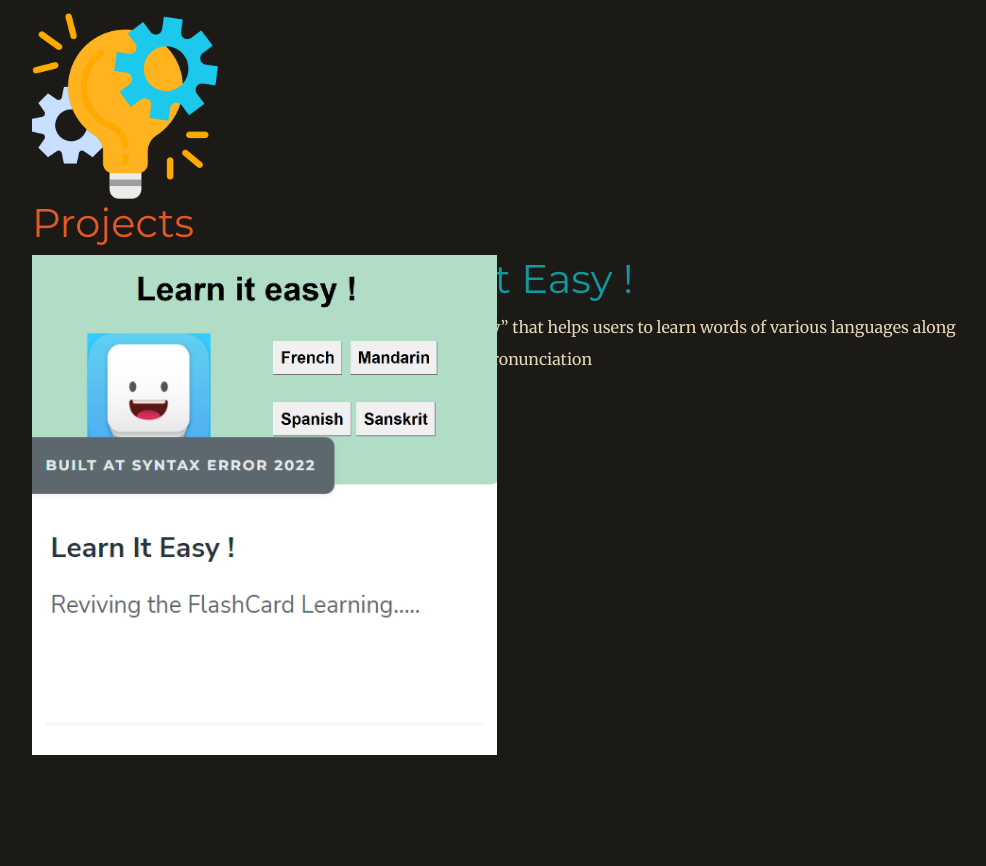
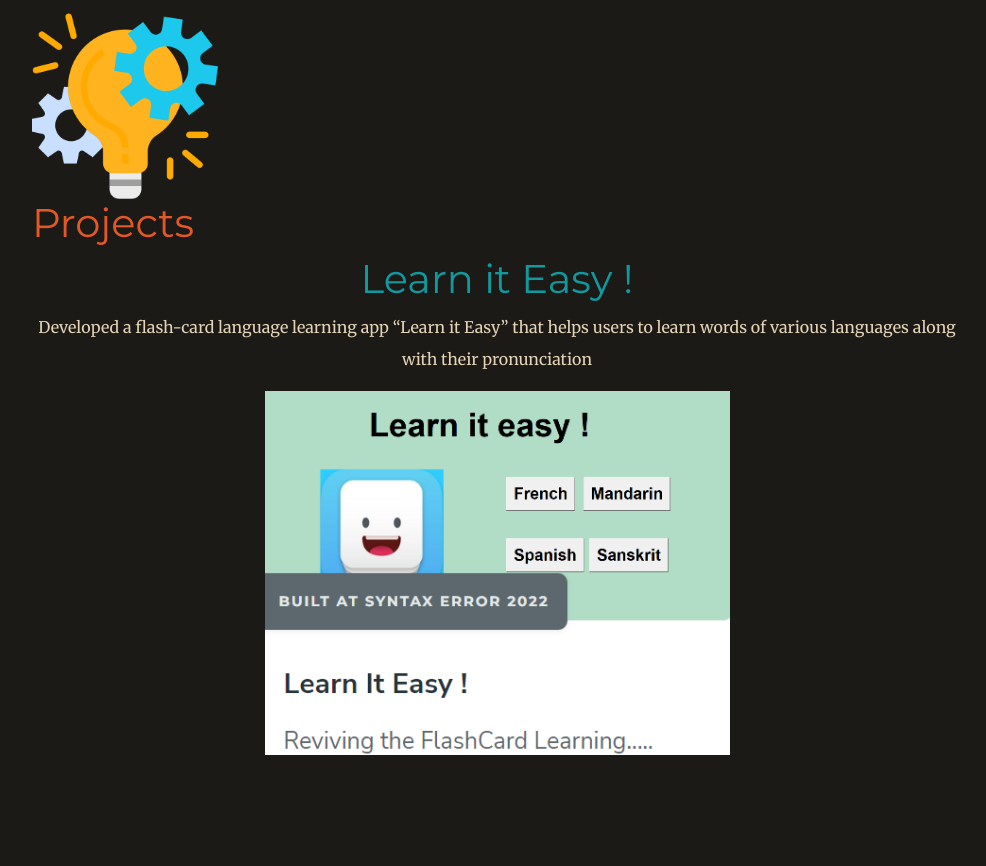
Before and after one commit to DaveVaishnavi/Website, a plain HTML site: page index.html in a window 1280 px wide. Shown: the part 2644-3510 px from the top of the page, without its empty margins (143-1129 px from the left). Drawn offline with nearby package versions, Linux system fonts and the light colour scheme.

Commit message:
Update styles.css

```diff
--- a/styles.css
+++ b/styles.css
@@ -11,8 +11,8 @@
 .carousel .carousel-item{
 height: 500px;}
 .carousel-item img {
-    position: absolute;
-    object-fit: cover;
+/*     position: absolute;
+    object-fit: cover; */
     top: 0;
     left: 0;
     min-height: 500px;
```
